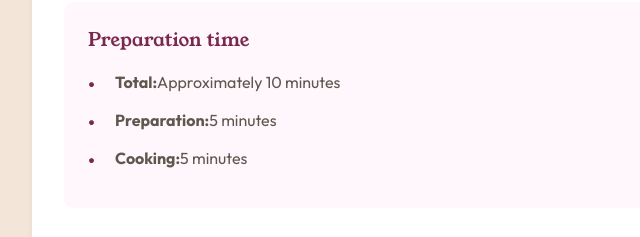
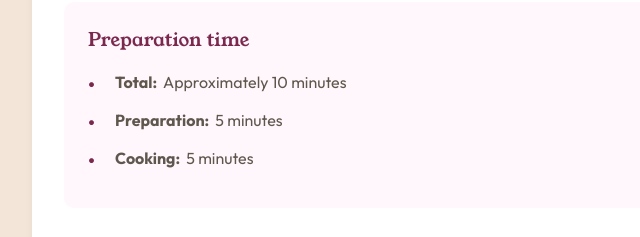
Before and after one commit to Dev-PedroB/frontend-mentor-recipepage, a plain HTML site: page index.html in a window 1280 px wide. Shown: the part 515-752 px from the top of the page, 240-880 px from the left. Drawn offline with Linux system fonts and the light colour scheme.

Commit message:
Fix: Added a space in Preparation time li

```diff
--- a/styles.css
+++ b/styles.css
@@ -90,6 +90,12 @@
       display: flex;
       align-items: flex-start;
     }
+
+    /* Added to force a space after the ":" */
+    .preparation-time strong::after {
+        content: " ";
+        white-space: pre;
+      }
 
     .preparation-time li::before {
       content: "•";
```
Also changed, not shown: index.html (+3 -3 lines).
